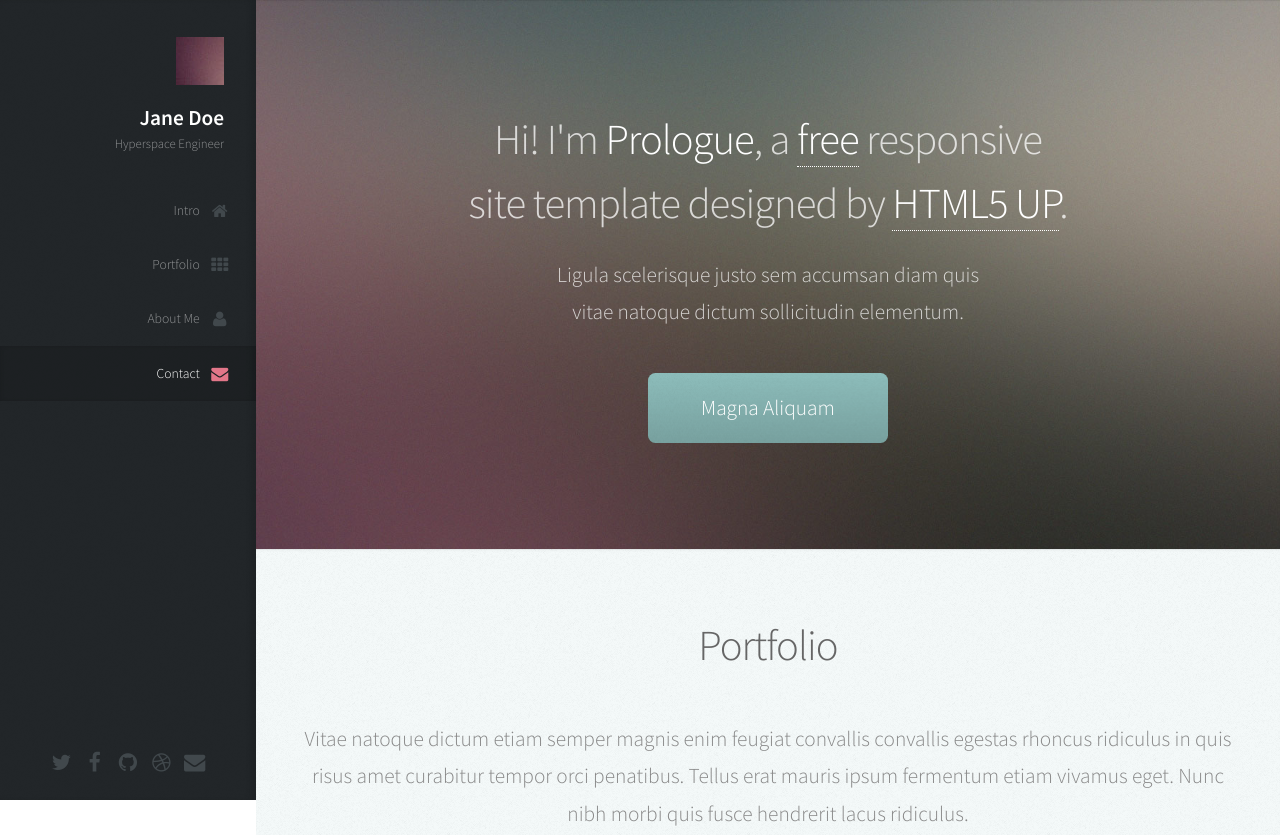
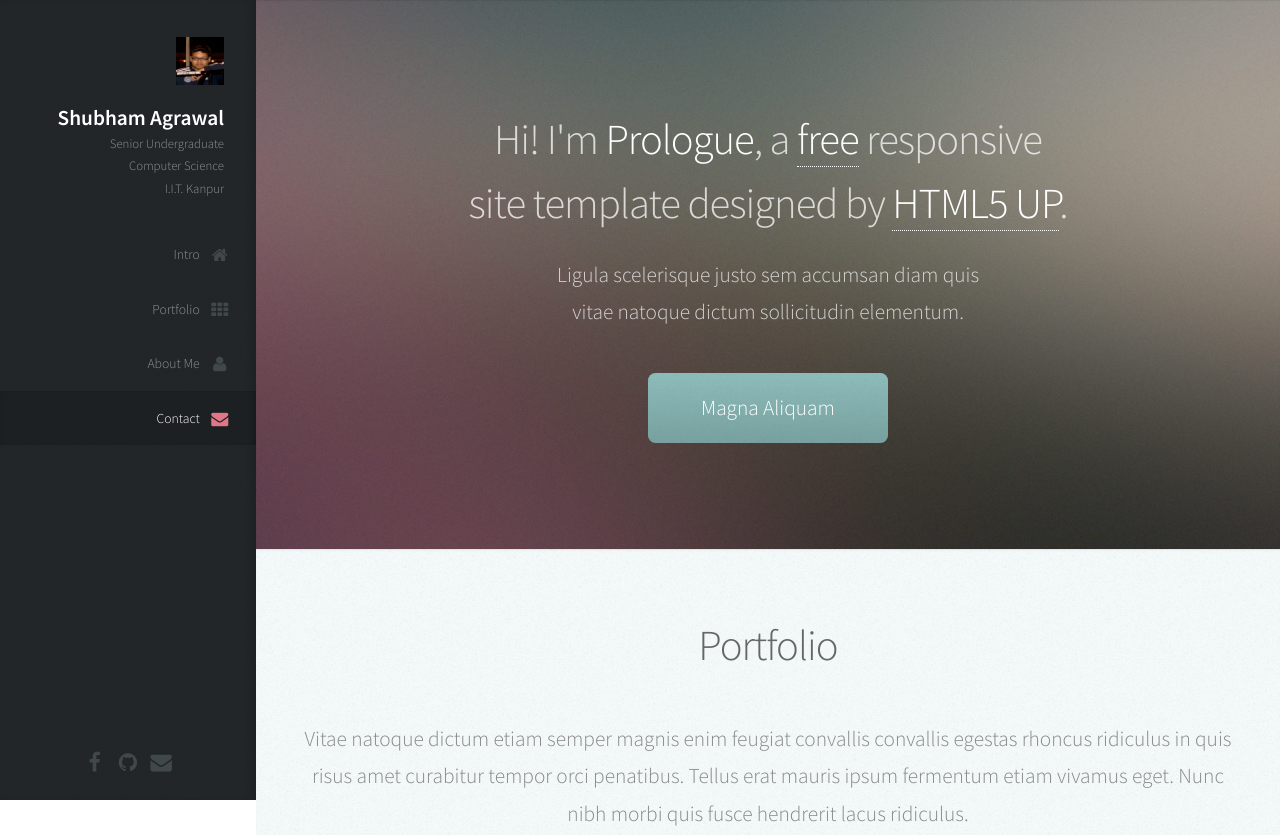
Before and after one commit to submagr/Homepage, a plain HTML site: page index.html in a window 1280 px wide. Shown: the top 835 px of the page. Drawn offline with Linux system fonts and the light colour scheme.

Commit message:
Done some startup work

```diff
--- a/index.html
+++ b/index.html
@@ -6,7 +6,7 @@
 -->
 <html>
 <head>
-		<title>Prologue by HTML5 UP</title>
+<title>Shubham Agrawal</title>
 <meta charset="utf-8" />
 <meta name="viewport" content="width=device-width, initial-scale=1" />
 <!--[if lte IE 8]><script src="assets/js/ie/html5shiv.js"></script><![endif]-->
@@ -23,9 +23,11 @@
 
 		<!-- Logo -->
 		<div id="logo">
-							<span class="image avatar48"><img src="images/avatar.jpg" alt="" /></span>
-							<h1 id="title">Jane Doe</h1>
-							<p>Hyperspace Engineer</p>
+			<span class="image avatar48"><img src="images/shubham.jpg" alt="" /></span>
+			<h1 id="title">Shubham Agrawal</h1>
+			<p>Senior Undergraduate</p>
+			<p>Computer Science</p>
+			<p>I.I.T. Kanpur</p>
 		</div>
 
 		<!-- Nav -->
@@ -57,11 +59,9 @@
 
 		<!-- Social Icons -->
 		<ul class="icons">
-							<li><a href="#" class="icon fa-twitter"><span class="label">Twitter</span></a></li>
-							<li><a href="#" class="icon fa-facebook"><span class="label">Facebook</span></a></li>
-							<li><a href="#" class="icon fa-github"><span class="label">Github</span></a></li>
-							<li><a href="#" class="icon fa-dribbble"><span class="label">Dribbble</span></a></li>
-							<li><a href="#" class="icon fa-envelope"><span class="label">Email</span></a></li>
+			<li><a href="https://www.facebook.com/submagr" class="icon fa-facebook"><span class="label">Facebook</span></a></li>
+			<li><a href="https://github.com/submagr" class="icon fa-github"><span class="label">Github</span></a></li>
+			<li><a href="https://mail.google.com/mail/u/0/?view=cm&fs=1&to=agshubh191@gmail.com&tf=1" class="icon fa-envelope"><span class="label">Email</span></a></li>
 		</ul>
 
 	</div>
```
Also changed, not shown: assets/css/main.css (line endings or trailing spaces), images/shubham.jpg (added), 2 other files. Lines whose indentation alone changed are shown as unchanged.
